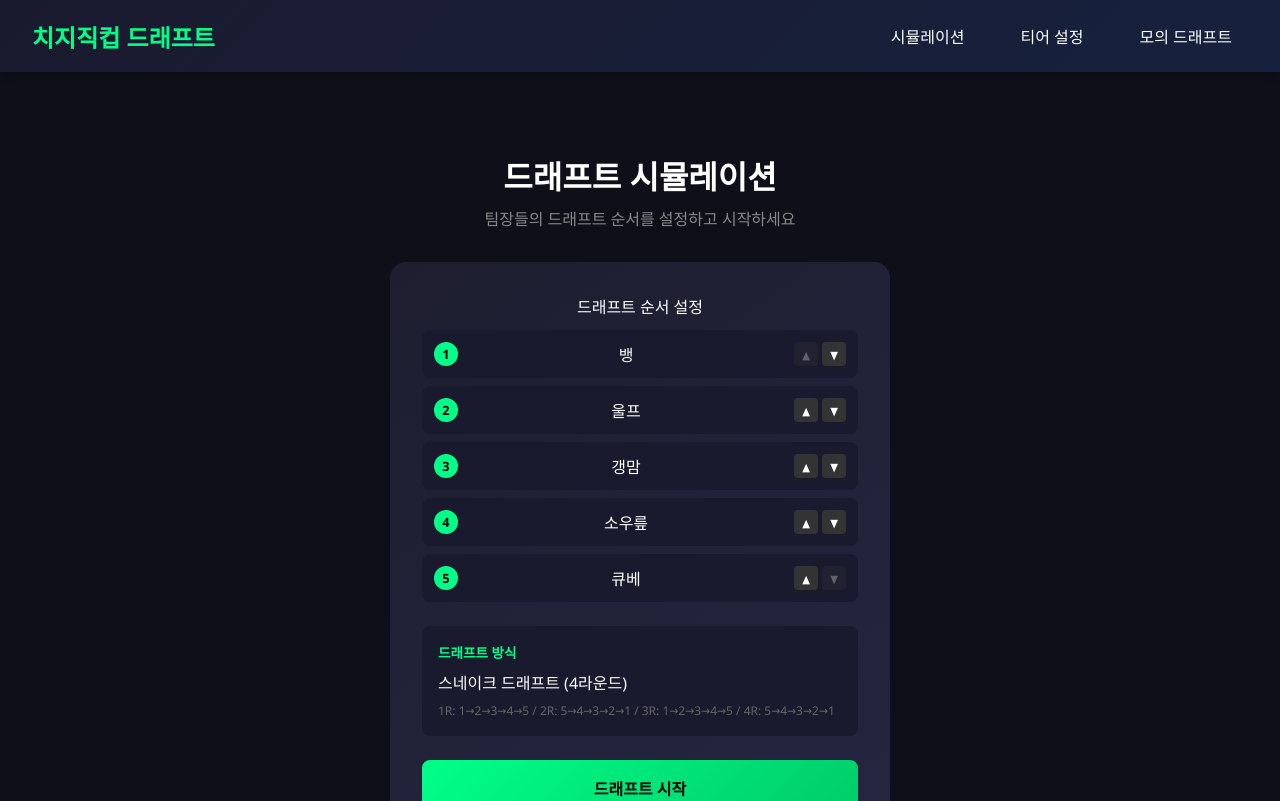
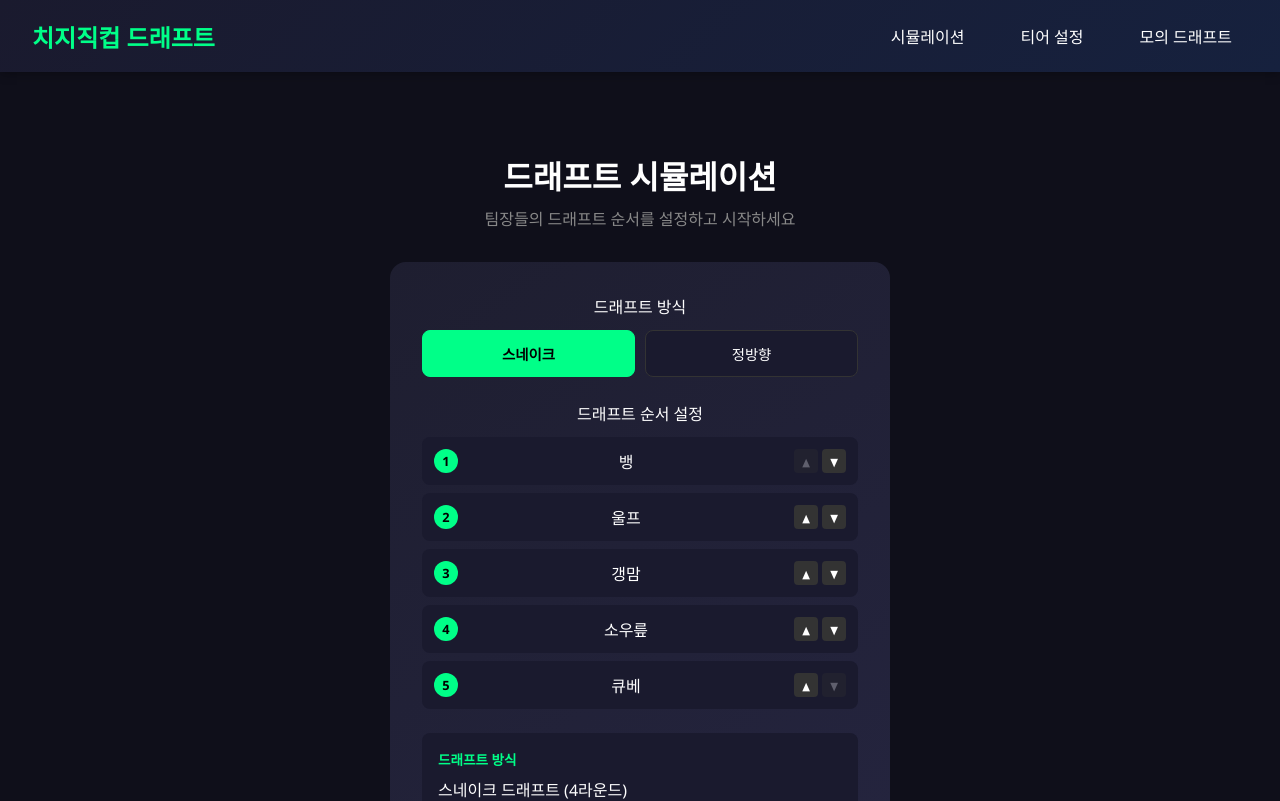
Before and after one commit to czcp-drf/chzzkcup-draft-sim, a React (Create React App) app: page /#/ in a window 1280 px wide. Shown: the top 801 px of the page. Built offline with nearby package versions, Linux system fonts and the light colour scheme.

Commit message:
straight mode added

```diff
--- a/src/pages/MockDraft.css
+++ b/src/pages/MockDraft.css
@@ -19,7 +19,7 @@
   font-size: 1.8rem;
 }
 
-.mock-draft .setup-container > p {
+.mock-draft .setup-container>p {
   color: #888;
   margin: 0 0 25px 0;
   font-size: 0.9rem;
@@ -244,9 +244,45 @@
   animation: pulse 1.5s ease-in-out infinite;
 }
 
+.draft-type-buttons {
+  display: flex;
+  gap: 10px;
+}
+
+.draft-type-btn {
+  flex: 1;
+  padding: 12px 20px;
+  border: 1px solid #333;
+  border-radius: 8px;
+  background: #1a1a2e;
+  color: #fff;
+  cursor: pointer;
+  transition: all 0.2s ease;
+  font-size: 0.9rem;
+}
+
+.draft-type-btn:hover {
+  background: #2a2a4e;
+  border-color: #444;
+}
+
+.draft-type-btn.active {
+  background: #00ff88;
+  color: #000;
+  border-color: #00ff88;
+  font-weight: bold;
+}
+
 @keyframes pulse {
-  0%, 100% { opacity: 1; }
-  50% { opacity: 0.5; }
+
+  0%,
+  100% {
+    opacity: 1;
+  }
+
+  50% {
+    opacity: 0.5;
+  }
 }
 
 .your-turn-badge {
@@ -261,8 +297,13 @@
 }
 
 @keyframes glow {
-  from { box-shadow: 0 0 5px rgba(0, 255, 136, 0.5); }
-  to { box-shadow: 0 0 15px rgba(0, 255, 136, 0.8); }
+  from {
+    box-shadow: 0 0 5px rgba(0, 255, 136, 0.5);
+  }
+
+  to {
+    box-shadow: 0 0 15px rgba(0, 255, 136, 0.8);
+  }
 }
 
 .mock-draft .pick-counter {
--- a/src/pages/MockDraft.js
+++ b/src/pages/MockDraft.js
@@ -18,6 +18,7 @@ function MockDraft() {
   const [tierPlayers, setTierPlayers] = useState({});
   const [unrankedPlayers, setUnrankedPlayers] = useState([]);
   const [userTeamIndex, setUserTeamIndex] = useState(0);
+  const [draftType, setDraftType] = useState('snake'); // 'snake' or 'linear'
 
   // Load tier list from localStorage
   useEffect(() => {
@@ -72,15 +73,24 @@ function MockDraft() {
     setTeams(initialTeams);
 
     // Create snake draft order
+    // Create draft order based on type
     const order = [];
     const numTeams = captainOrder.length;
     for (let round = 0; round < 4; round++) {
+      if (draftType === 'snake') {
+        // Snake draft: 1→2→3→4→5, 5→4→3→2→1, ...
         if (round % 2 === 0) {
           for (let team = 0; team < numTeams; team++) {
             order.push({ teamIndex: team, round });
           }
         } else {
           for (let team = numTeams - 1; team >= 0; team--) {
+            order.push({ teamIndex: team, round });
+          }
+        }
+      } else {
+        // Linear draft: 1→2→3→4→5, 1→2→3→4→5, ...
+        for (let team = 0; team < numTeams; team++) {
           order.push({ teamIndex: team, round });
         }
       }
@@ -229,6 +239,23 @@ function MockDraft() {
 
           <div className="setup-form">
             <div className="form-group">
+              <label>드래프트 방식</label>
+              <div className="draft-type-buttons">
+                <button
+                  className={`draft-type-btn ${draftType === 'snake' ? 'active' : ''}`}
+                  onClick={() => setDraftType('snake')}
+                >
+                  스네이크
+                </button>
+                <button
+                  className={`draft-type-btn ${draftType === 'linear' ? 'active' : ''}`}
+                  onClick={() => setDraftType('linear')}
+                >
+                  정방향
+                </button>
+              </div>
+            </div>
+            <div className="form-group">
               <label>내가 플레이할 팀장 선택</label>
               <div className="captain-select-grid">
                 {captains.map(captain => (
@@ -279,8 +306,12 @@ function MockDraft() {
 
             <div className="draft-info">
               <h4>드래프트 방식</h4>
-              <p>스네이크 드래프트 (4라운드)</p>
-              <small>1R: 1→2→3→4→5 / 2R: 5→4→3→2→1 / 3R: 1→2→3→4→5 / 4R: 5→4→3→2→1</small>
+              <p>{draftType === 'snake' ? '스네이크 드래프트' : '정방향 드래프트'} (4라운드)</p>
+              <small>
+                {draftType === 'snake'
+                  ? '1R: 1→2→3→4→5 / 2R: 5→4→3→2→1 / 3R: 1→2→3→4→5 / 4R: 5→4→3→2→1'
+                  : '1R: 1→2→3→4→5 / 2R: 1→2→3→4→5 / 3R: 1→2→3→4→5 / 4R: 1→2→3→4→5'}
+              </small>
             </div>
 
             {tiers.length === 0 || Object.values(tierPlayers).every(arr => arr.length === 0) ? (
--- a/src/pages/SimulationMode.css
+++ b/src/pages/SimulationMode.css
@@ -18,7 +18,7 @@
   margin-bottom: 0.5rem;
 }
 
-.setup-container > p {
+.setup-container>p {
   color: #888;
   margin-bottom: 2rem;
 }
@@ -197,9 +197,45 @@
   animation: pulse 1.5s infinite;
 }
 
+.draft-type-buttons {
+  display: flex;
+  gap: 10px;
+}
+
+.draft-type-btn {
+  flex: 1;
+  padding: 12px 20px;
+  border: 1px solid #333;
+  border-radius: 8px;
+  background: #1a1a2e;
+  color: #fff;
+  cursor: pointer;
+  transition: all 0.2s ease;
+  font-size: 0.9rem;
+}
+
+.draft-type-btn:hover {
+  background: #2a2a4e;
+  border-color: #444;
+}
+
+.draft-type-btn.active {
+  background: #00ff88;
+  color: #000;
+  border-color: #00ff88;
+  font-weight: bold;
+}
+
 @keyframes pulse {
-  0%, 100% { opacity: 1; }
-  50% { opacity: 0.5; }
+
+  0%,
+  100% {
+    opacity: 1;
+  }
+
+  50% {
+    opacity: 0.5;
+  }
 }
 
 .position-indicator {
--- a/src/pages/SimulationMode.js
+++ b/src/pages/SimulationMode.js
@@ -13,6 +13,7 @@ function SimulationMode() {
   const [teams, setTeams] = useState([]);
   const [currentPickIndex, setCurrentPickIndex] = useState(0);
   const [draftOrder, setDraftOrder] = useState([]);
+  const [draftType, setDraftType] = useState('snake'); // 'snake' or 'linear'
 
   // Move captain up in order
   const moveCaptainUp = (index) => {
@@ -41,17 +42,24 @@ function SimulationMode() {
     }));
     setTeams(initialTeams);
 
-    // Create snake draft order for 4 rounds (4 positions per team)
-    // Round 1: 0,1,2,3,4 / Round 2: 4,3,2,1,0 / Round 3: 0,1,2,3,4 / Round 4: 4,3,2,1,0
+    // Create draft order based on type
     const order = [];
     const numTeams = captainOrder.length;
     for (let round = 0; round < 4; round++) {
-      if (round % 2 === 0) {
-        for (let team = 0; team < numTeams; team++) {
-          order.push({ teamIndex: team, round });
+      if (draftType === 'snake') {
+        // Snake draft: 1→2→3→4→5, 5→4→3→2→1, ...
+        if (round % 2 === 0) {
+          for (let team = 0; team < numTeams; team++) {
+            order.push({ teamIndex: team, round });
+          }
+        } else {
+          for (let team = numTeams - 1; team >= 0; team--) {
+            order.push({ teamIndex: team, round });
+          }
         }
       } else {
-        for (let team = numTeams - 1; team >= 0; team--) {
+        // Linear draft: 1→2→3→4→5, 1→2→3→4→5, ...
+        for (let team = 0; team < numTeams; team++) {
           order.push({ teamIndex: team, round });
         }
       }
@@ -124,6 +132,23 @@ function SimulationMode() {
 
           <div className="setup-form">
             <div className="form-group">
+              <label>드래프트 방식</label>
+              <div className="draft-type-buttons">
+                <button
+                  className={`draft-type-btn ${draftType === 'snake' ? 'active' : ''}`}
+                  onClick={() => setDraftType('snake')}
+                >
+                  스네이크
+                </button>
+                <button
+                  className={`draft-type-btn ${draftType === 'linear' ? 'active' : ''}`}
+                  onClick={() => setDraftType('linear')}
+                >
+                  정방향
+                </button>
+              </div>
+            </div>
+            <div className="form-group">
               <label>드래프트 순서 설정</label>
               <div className="captain-order-list">
                 {captainOrder.map((captain, index) => (
@@ -153,8 +178,12 @@ function SimulationMode() {
 
             <div className="draft-info">
               <h4>드래프트 방식</h4>
-              <p>스네이크 드래프트 (4라운드)</p>
-              <small>1R: 1→2→3→4→5 / 2R: 5→4→3→2→1 / 3R: 1→2→3→4→5 / 4R: 5→4→3→2→1</small>
+              <p>{draftType === 'snake' ? '스네이크 드래프트' : '정방향 드래프트'} (4라운드)</p>
+              <small>
+                {draftType === 'snake'
+                  ? '1R: 1→2→3→4→5 / 2R: 5→4→3→2→1 / 3R: 1→2→3→4→5 / 4R: 5→4→3→2→1'
+                  : '1R: 1→2→3→4→5 / 2R: 1→2→3→4→5 / 3R: 1→2→3→4→5 / 4R: 1→2→3→4→5'}
+              </small>
             </div>
 
             <button className="start-btn" onClick={initializeDraft}>
--- a/src/pages/TierRanking.css
+++ b/src/pages/TierRanking.css
@@ -215,7 +215,7 @@
 }
 
 /* Player Card */
-.player-card {
+.tier-ranking .player-card {
   display: flex;
   flex-direction: column;
   align-items: center;
@@ -233,20 +233,20 @@
   text-align: center;
 }
 
-.player-card:hover {
+.tier-ranking .player-card:hover {
   border-color: #00ff88;
   background: #1f1f3a;
 }
 
-.player-card:active {
+.tier-ranking .player-card:active {
   cursor: grabbing;
 }
 
-.player-card.dragging {
+.tier-ranking .player-card.dragging {
   opacity: 0.5;
 }
 
-.player-card .position-badge {
+.tier-ranking .player-card .position-badge {
   padding: 2px 6px;
   border-radius: 3px;
   font-size: 0.6rem;
@@ -254,7 +254,7 @@
   color: #000;
 }
 
-.player-card .player-name {
+.tier-ranking .player-card .player-name {
   color: #fff;
   font-size: 0.7rem;
   font-weight: 500;
@@ -344,19 +344,23 @@
     font-size: 1rem;
   }
 
-  .player-card {
+  @media (max-width: 768px) {
+    /* ... 기존 코드 ... */
+
+    .tier-ranking .player-card {
       width: 60px;
       height: 60px;
       padding: 6px;
     }
 
-  .player-card .position-badge {
+    .tier-ranking .player-card .position-badge {
       font-size: 0.55rem;
       padding: 2px 4px;
     }
 
-  .player-card .player-name {
+    .tier-ranking .player-card .player-name {
       font-size: 0.65rem;
+    }
   }
 }
 
```
Lines whose indentation alone changed are shown as unchanged.
